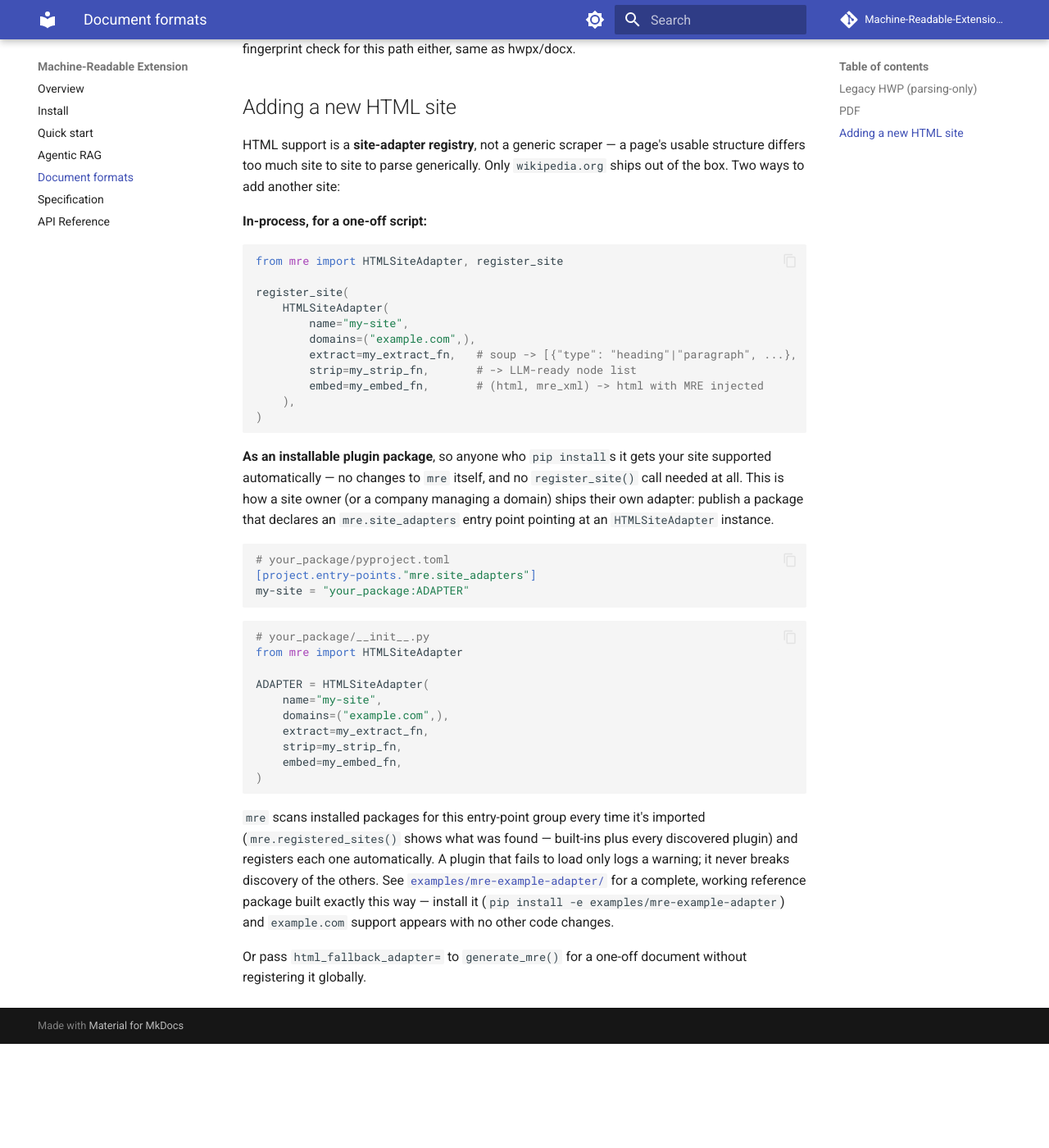
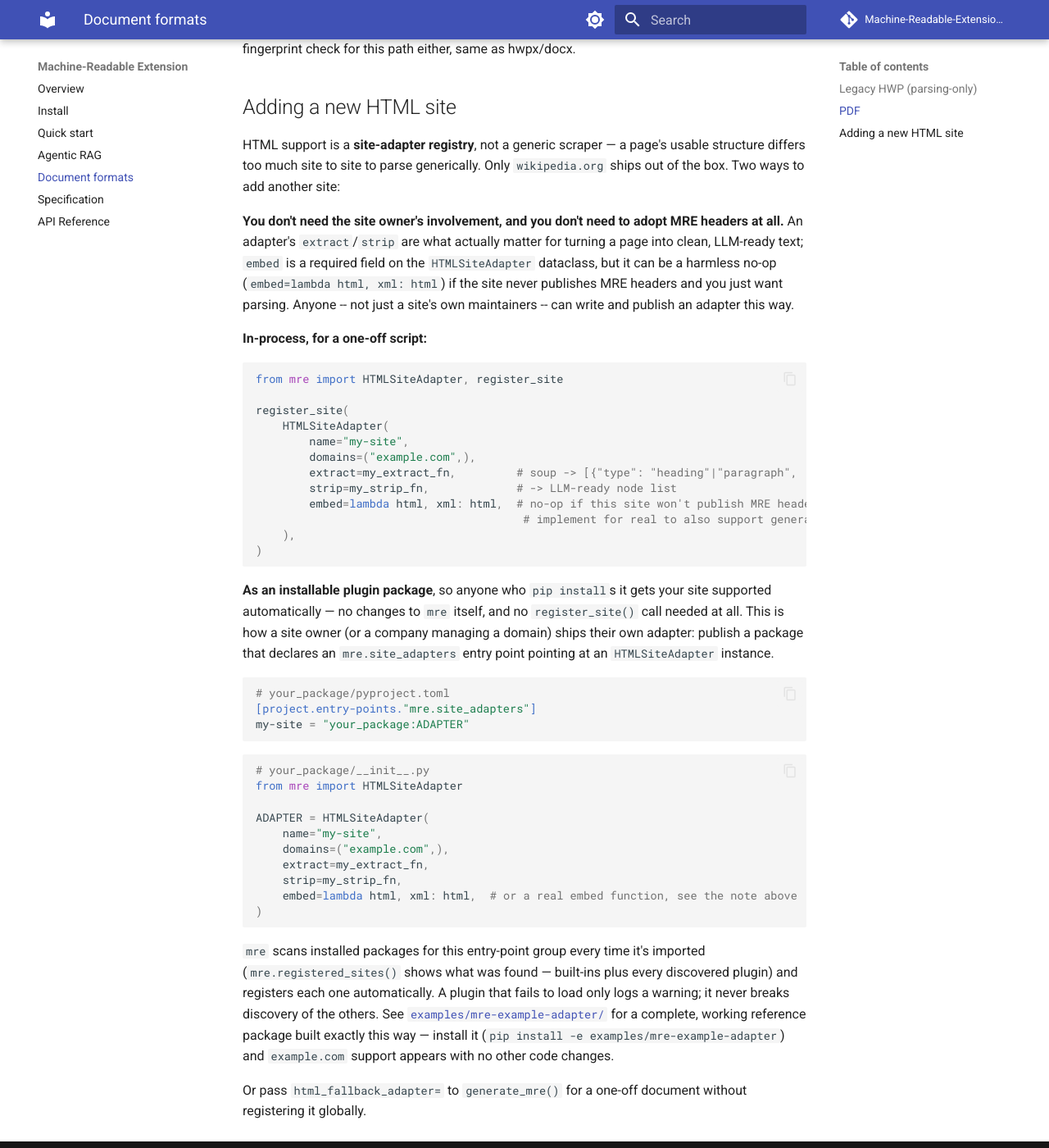
Before and after one commit to Machine-Readable-Extension/mre, an MkDocs documentation site: the page built from docs/formats.md, in a window 1280 px wide and 1400 px high, scrolled down 2889 px. Shown: the whole window at 82% size. Built offline with MkDocs 1.6.1 and Material for MkDocs 9.7.7, drawn with Linux system fonts in a browser that asks for light colours; comment, search, counter and statistics services are not loaded; before the commit the page ends 4162 px from its top, so only the background shows below that.

Commit message:
Invite parsing-only community site adapters, fix stale repo-name links
- README.md: new "Community site adapters" section -- anyone can write
  and publish a parsing-only HTMLSiteAdapter for a site, without that
  site's owner adopting MRE headers at all (embed can be a no-op).
- docs/formats.md: same framing added to "Adding a new HTML site",
  clarifying embed is a required field but can be a harmless no-op for
  parsing-only adapters.
- Fixed stale Machine-Readable-Extension/mre links (repo was renamed to
  py-mre) across README.md, docs/index.md, docs/install.md, docs/formats.md.

````diff
--- a/docs/formats.md
+++ b/docs/formats.md
@@ -46,7 +46,7 @@ each one, skipping the inline-control-character parameter bytes that are mixed i
 the UTF-16 paragraph text (naively decoding the whole stream without skipping those
 survives on simple documents but leaks garbage characters on ones with embedded
 objects, hyperlinks, or tables). Tested against synthetic fixtures built by
-[`mre/tests/_ole2_builder.py`](https://github.com/Machine-Readable-Extension/mre/tree/master/mre/tests/_ole2_builder.py)
+[`mre/tests/_ole2_builder.py`](https://github.com/Machine-Readable-Extension/py-mre/tree/master/mre/tests/_ole2_builder.py)
 (control-char/record-parsing edge cases) and two real compressed government documents
 — a table layout (`animal_shelter_status.hwp`) and prose/legal-citation text
 (`construction_safety_cost_notice.hwp`) — solid on tables, tabs, and parenthetical
@@ -132,6 +132,14 @@ HTML support is a **site-adapter registry**, not a generic scraper — a page's
 usable structure differs too much site to site to parse generically. Only
 `wikipedia.org` ships out of the box. Two ways to add another site:
 
+**You don't need the site owner's involvement, and you don't need to adopt MRE
+headers at all.** An adapter's `extract`/`strip` are what actually matter for
+turning a page into clean, LLM-ready text; `embed` is a required field on the
+`HTMLSiteAdapter` dataclass, but it can be a harmless no-op
+(`embed=lambda html, xml: html`) if the site never publishes MRE headers and you
+just want parsing. Anyone -- not just a site's own maintainers -- can write and
+publish an adapter this way.
+
 **In-process, for a one-off script:**
 
 ```python
@@ -141,9 +149,10 @@ register_site(
     HTMLSiteAdapter(
         name="my-site",
         domains=("example.com",),
-        extract=my_extract_fn,   # soup -> [{"type": "heading"|"paragraph", ...}, ...]
-        strip=my_strip_fn,       # -> LLM-ready node list
-        embed=my_embed_fn,       # (html, mre_xml) -> html with MRE injected
+        extract=my_extract_fn,         # soup -> [{"type": "heading"|"paragraph", ...}, ...]
+        strip=my_strip_fn,             # -> LLM-ready node list
+        embed=lambda html, xml: html,  # no-op if this site won't publish MRE headers;
+                                        # implement for real to also support generate_mre()
     ),
 )
 ```
@@ -169,7 +178,7 @@ ADAPTER = HTMLSiteAdapter(
     domains=("example.com",),
     extract=my_extract_fn,
     strip=my_strip_fn,
-    embed=my_embed_fn,
+    embed=lambda html, xml: html,  # or a real embed function, see the note above
 )
 ```
 
@@ -177,7 +186,7 @@ ADAPTER = HTMLSiteAdapter(
 imported (`mre.registered_sites()` shows what was found — built-ins plus
 every discovered plugin) and registers each one automatically. A plugin
 that fails to load only logs a warning; it never breaks discovery of the
-others. See [`examples/mre-example-adapter/`](https://github.com/Machine-Readable-Extension/mre/tree/master/examples/mre-example-adapter)
+others. See [`examples/mre-example-adapter/`](https://github.com/Machine-Readable-Extension/py-mre/tree/master/examples/mre-example-adapter)
 for a complete, working reference package built exactly this way — install
 it (`pip install -e examples/mre-example-adapter`) and `example.com` support
 appears with no other code changes.
````
Also changed, not shown: README.md (+32 -1 lines), docs/index.md (+1 -1 lines), docs/install.md (+1 -1 lines).
